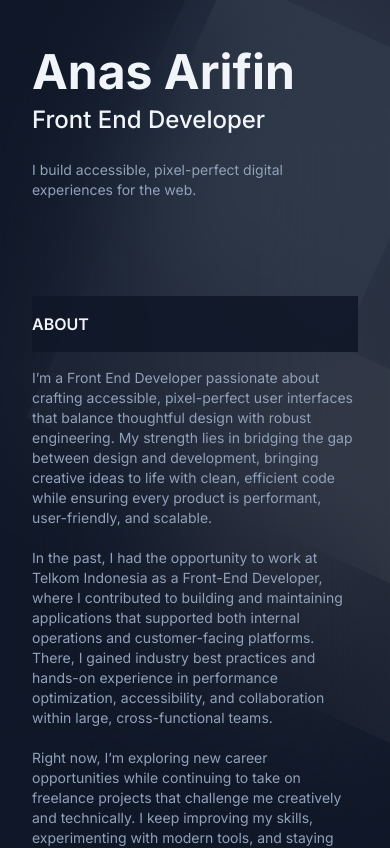
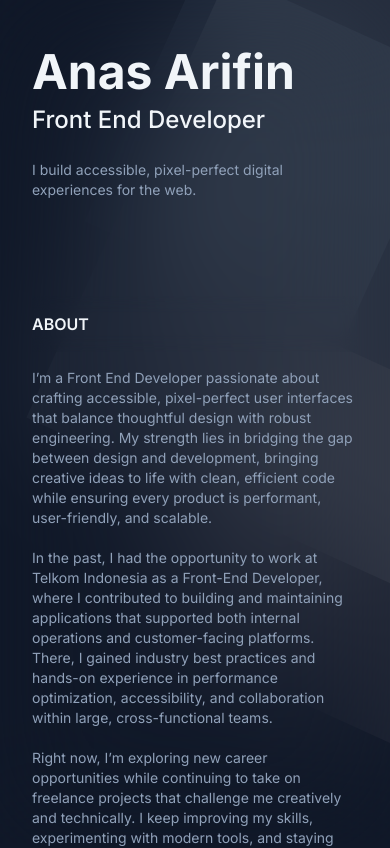
Before and after one commit to ExoAcox/my-portofolio, a React (Vite) app: page / in a window 390 px wide. Shown: the top 848 px of the page. Built offline with nearby package versions, Linux system fonts and the light colour scheme; what tailwindcss-debug-screens would draw is missing.

Commit message:
chore: revert section-title bg

```diff
--- a/src/components/SectionTitle.tsx
+++ b/src/components/SectionTitle.tsx
@@ -7,10 +7,8 @@ interface Props {
 }
 
 const SectionTitle: React.FC<Props> = ({ children, permanent }) => {
-    return <div className={`${permanent ? "block" : "block lg:hidden"} sticky top-0 py-4 bg-background/90 backdrop-blur w-full z-3 max-w-dwh overflow-hidden`}>
-        <div className="w-dvw h-full absolute right-0 top-0 translate-x-full bg-background/90" />
+    return <div className={`${permanent ? "block" : "block lg:hidden"} sticky top-0 py-4 backdrop-blur w-full z-3 max-w-dwh`}>
         <label className="text-primary font-semibold text-base lg:text-lg">{children}</label>
-        <div className="w-dvw h-full absolute left-0 top-0 -translate-x-full bg-background/90" />
     </div>
 }
 
```
